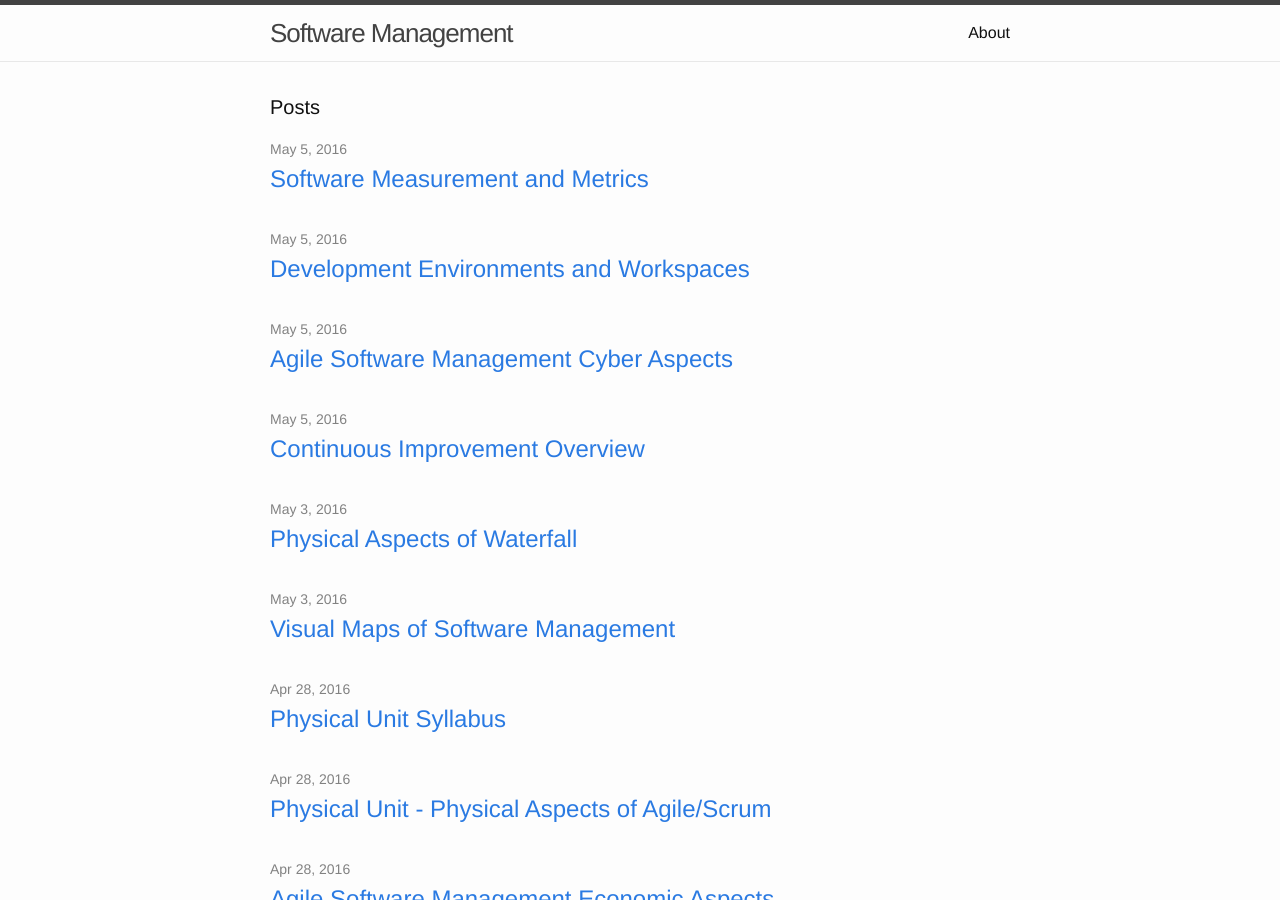
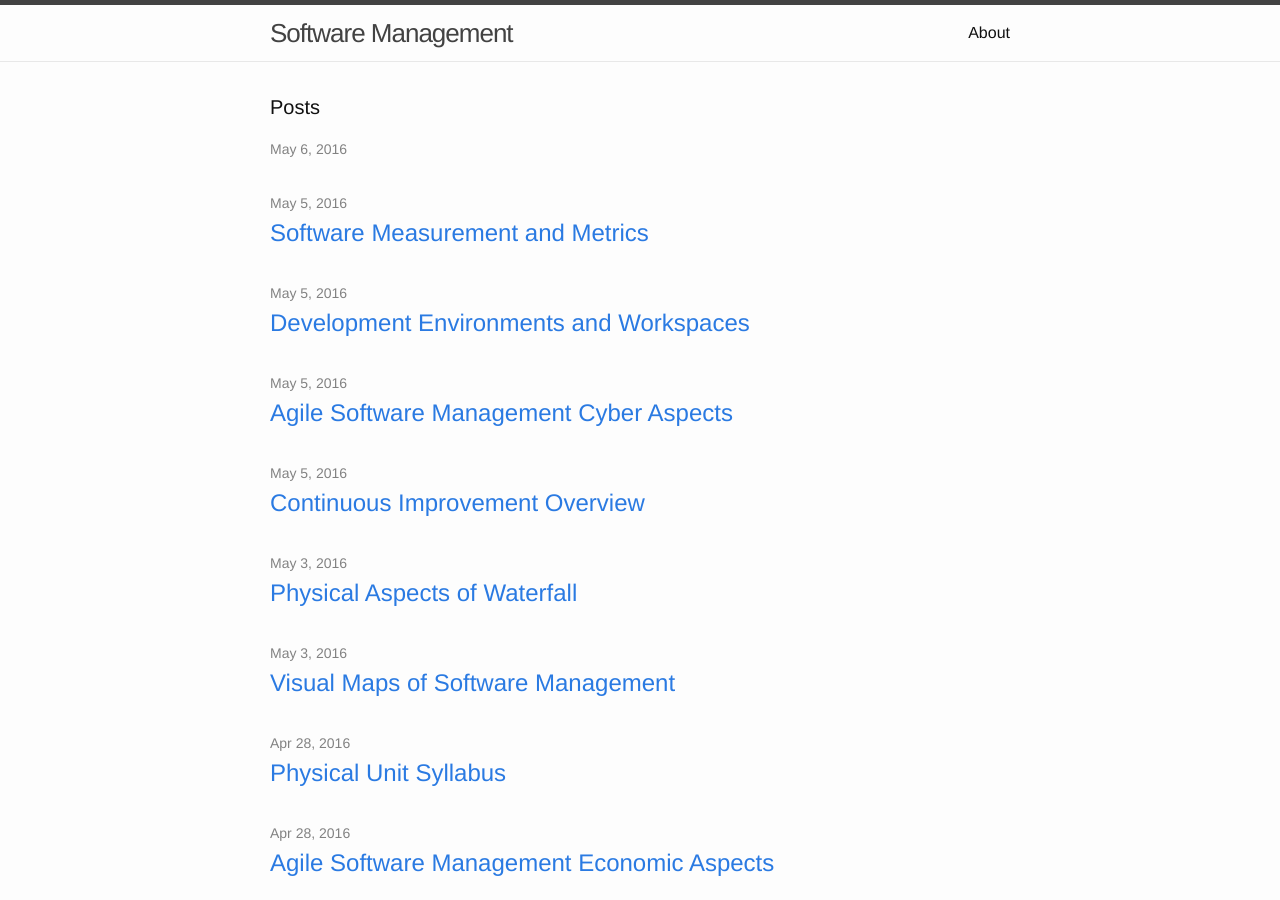
Before and after one commit to css566/css566.github.io, a Jekyll site: the page built from index.html, in a window 1280 px wide and 900 px high. Built offline with Jekyll 4.4.1, drawn with Linux system fonts in a browser that asks for light colours; comment, search, counter and statistics services are not loaded.

Commit message:
Update 2016-04-28-agile_physical.md

```diff
--- a/_posts/2016-04-28-agile_physical.md
+++ b/_posts/2016-04-28-agile_physical.md
@@ -1,6 +1,6 @@
 ---
 layout: post
-title: Physical Unit -  Physical Aspects of Agile/Scrum
+Physical Aspects of Agile/Scrum
 ---
 
 ## Agile/Scrum Overview
```
